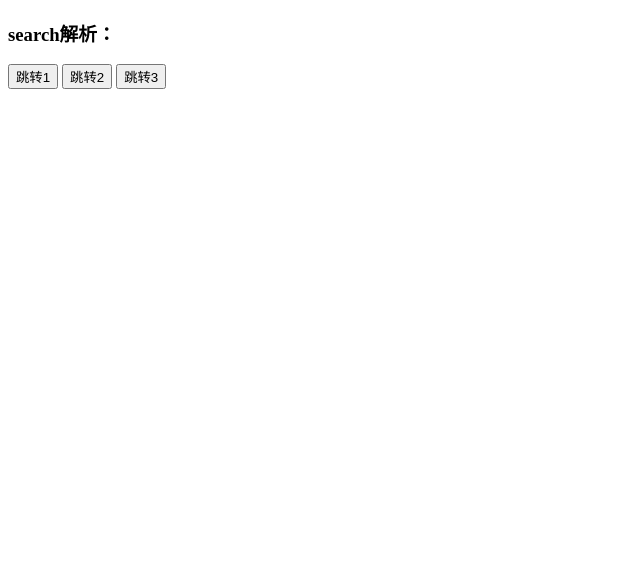
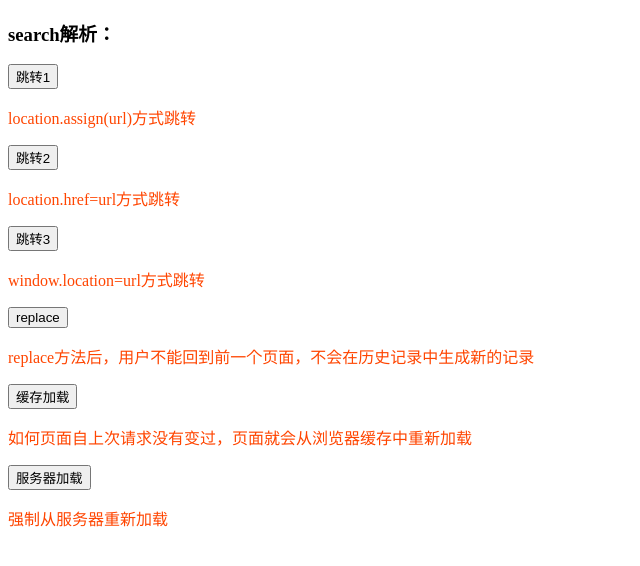
Before and after one commit to zshsats/file, a plain HTML site: page bom/location.html in a window 1280 px wide. Shown: the whole page, without its empty margins (0-640 px from the left). Drawn offline with Linux system fonts and the light colour scheme.

Commit message:
重新加载页面和replace

```diff
--- a/bom/location.html
+++ b/bom/location.html
@@ -7,10 +7,22 @@
 <body>
 <h3>search解析：</h3>
 <button onclick="openWay1()">跳转1</button>
+<p style="color:orangered">location.assign(url)方式跳转</p>
 <button onclick="openWay2()">跳转2</button>
+<p style="color:orangered">location.href=url方式跳转</p>
 <button onclick="openWay3()">跳转3</button>
+<p style="color:orangered">window.location=url方式跳转</p>
+<button onclick="replaceUrl()">replace</button>
+<p style="color:orangered">replace方法后，用户不能回到前一个页面，不会在历史记录中生成新的记录</p>
+<button onclick="reloadCookie()">缓存加载</button>
+<p style="color:orangered">如何页面自上次请求没有变过，页面就会从浏览器缓存中重新加载</p>
+<button onclick="reloadService()">服务器加载</button>
+<p style="color:orangered">强制从服务器重新加载</p>
+
+
+
 <script>
-    console.log("?参数：",location.search);
+    console.log("页面加载了。。。");
     function getSearchParams(urlSearch) {
         var urlStr = (urlSearch.length>0?urlSearch.substring(1):"");
         var urlParams = {};
@@ -41,8 +53,15 @@
         window.location="https://www.baidu.com/";
     }
 
-
-
+    function replaceUrl() {
+        location.replace("https://www.baidu.com/");
+    }
+    function reloadCookie() {
+        location.reload();
+    }
+    function reloadService() {
+        location.reload(true);
+    }
 </script>
 </body>
 </html>
```
